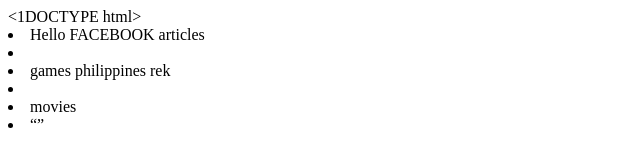
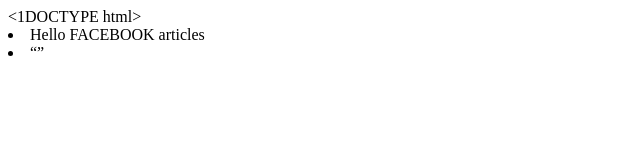
Before and after one commit to lorcanazmuu/lorcanazmuu.github.io, a plain HTML site: page index.html in a window 1280 px wide. Shown: the whole page, without its empty margins (0-640 px from the left). Drawn offline with Linux system fonts and the light colour scheme.

Commit message:
creating html file
add hello text!!

```diff
--- a/index.html
+++ b/index.html
@@ -3,8 +3,8 @@
     <head><meta property="fb:pages" content="112569990151859" /><head>
 <body>
 <li>Hello FACEBOOK articles<li>
-    <li>games philippines rek<li>
-   <li>movies<li>
+
+
 <q></q>
 </body>
 </html>
```
